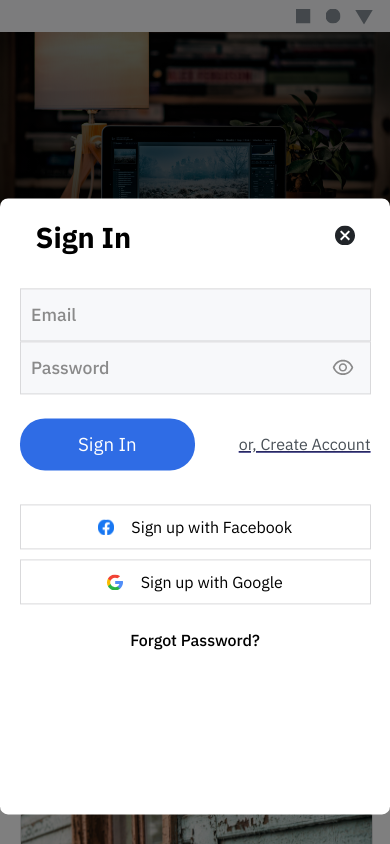
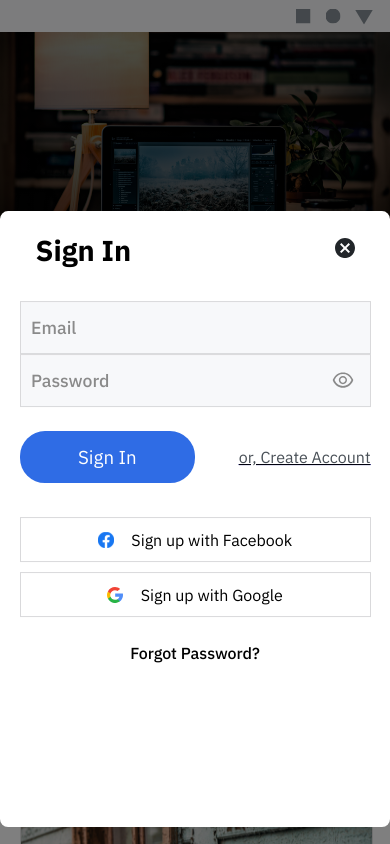
Before and after one commit to sarthakagarwal882/ATG_WORLD, a React (Vite) app: page /login in a window 390 px wide. Shown: the top 844 px of the page. Built offline with nearby package versions, Linux system fonts and the light colour scheme.

Commit message:
auth pages translation increased

```diff
--- a/src/components/LoginStyles.css
+++ b/src/components/LoginStyles.css
@@ -226,7 +226,7 @@
 
     }
     .translate-back{
-        transform: translate(-50%,-30%);
+        transform: translate(-50%,-27%);
     }
     .login {
         width: 100%;
--- a/src/components/RegisterStyles.css
+++ b/src/components/RegisterStyles.css
@@ -243,6 +243,6 @@
         transition: 0.3s ease-in-out;
     }
     .translate-back{
-        transform: translate(-50%,-25%);
+        transform: translate(-50%,-22%);
     }
 }
```
